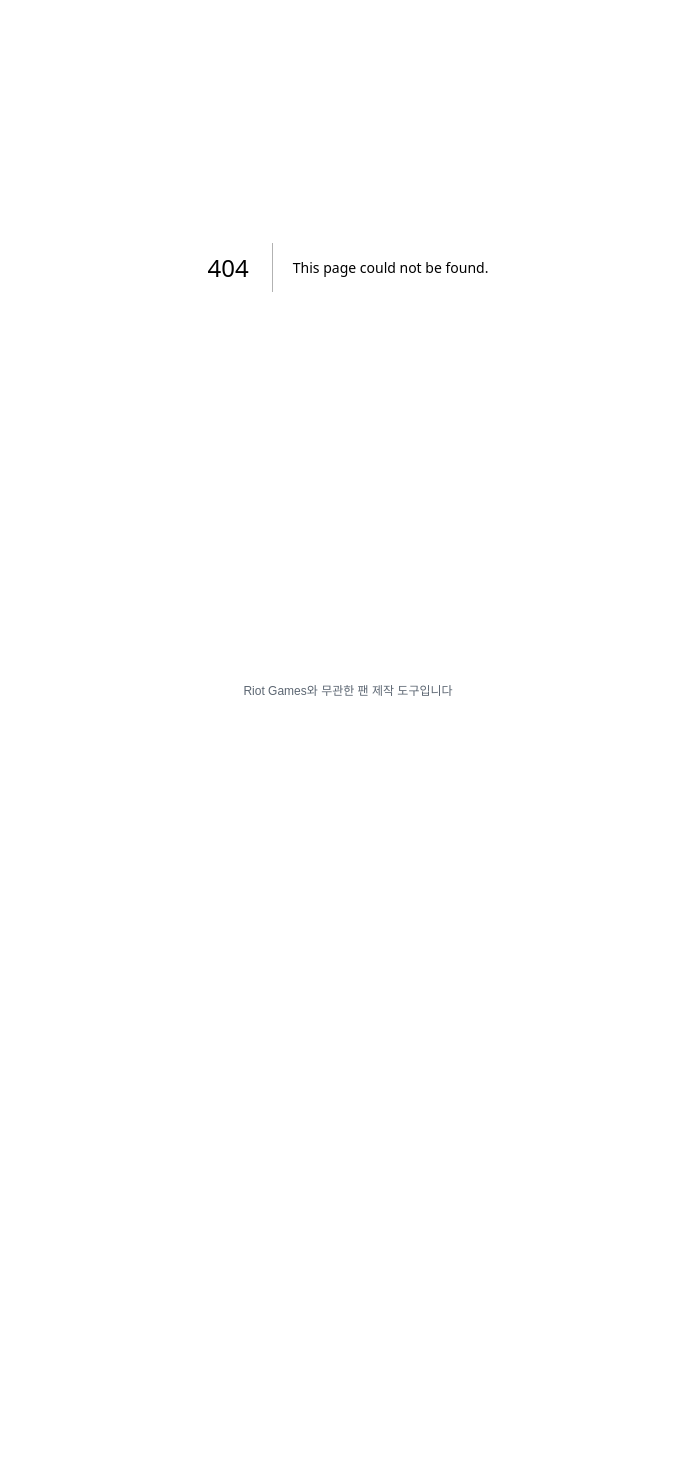
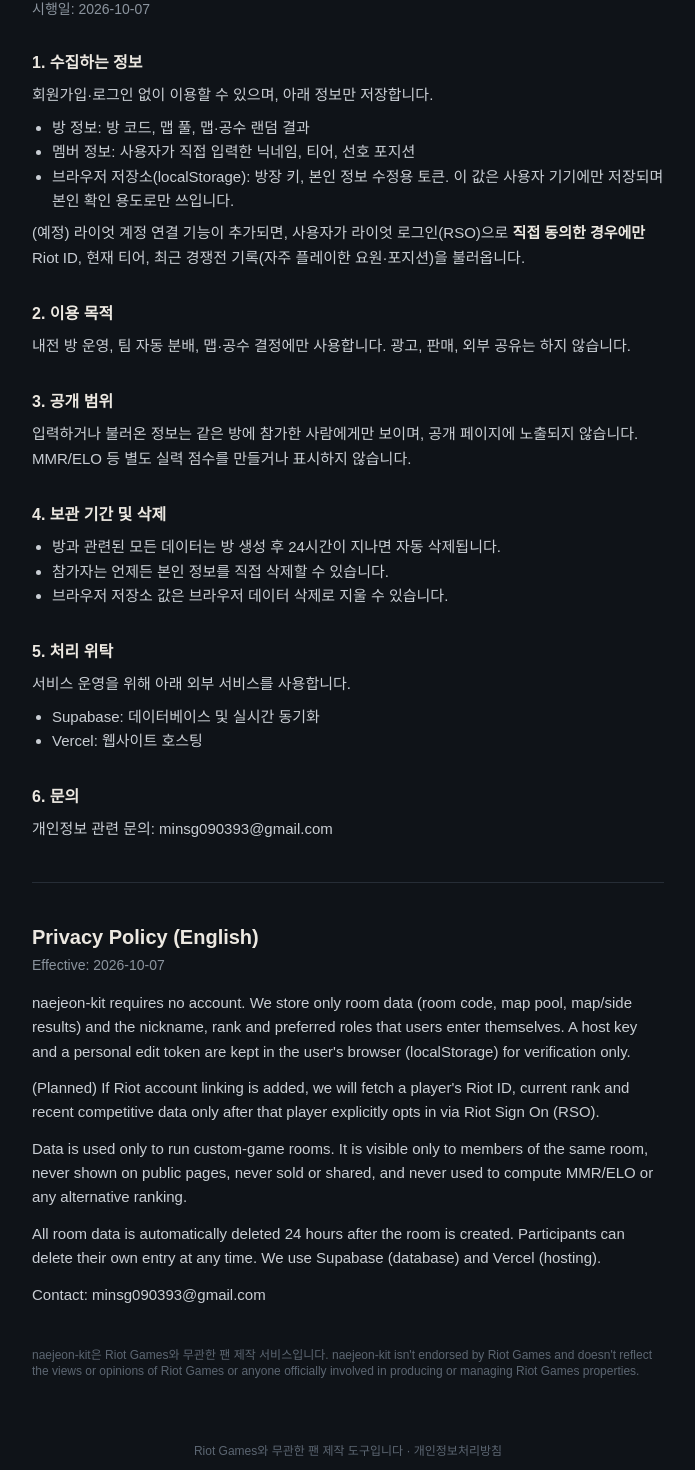
Before and after one commit to kzlsk/naejeon-kit, a Next.js app: page /privacy in a window 1280 px wide. Before the commit this address had no page. Shown: the part 133-1603 px from the top of the page, without its empty margins (292-987 px from the left). Before the commit the page ends 848 px from the top, so only its background shows below. Built offline with nearby package versions, Linux system fonts and the light colour scheme; a web font is replaced by a local one.

Commit message:
feat : 개인정보처리방침 페이지·Riot 인증 파일 추가, 푸터에 링크

```diff
--- a/src/app/layout.tsx
+++ b/src/app/layout.tsx
@@ -1,5 +1,6 @@
 import type { Metadata, Viewport } from "next";
 import { IBM_Plex_Mono, IBM_Plex_Sans_KR } from "next/font/google";
+import Link from "next/link";
 import "./globals.css";
 import { Providers } from "./providers";
 
@@ -38,6 +39,10 @@ export default function RootLayout({ children }: LayoutProps<"/">) {
         <Providers>{children}</Providers>
         <footer className="text-faint px-5 py-4 text-center text-xs">
           Riot Games와 무관한 팬 제작 도구입니다
+          <span aria-hidden> · </span>
+          <Link href="/privacy" className="underline-offset-2 hover:underline">
+            개인정보처리방침
+          </Link>
         </footer>
       </body>
     </html>
--- /dev/null
+++ b/src/app/privacy/page.tsx
@@ -0,0 +1,114 @@
+import type { Metadata } from 'next';
+import Link from 'next/link';
+
+export const metadata: Metadata = {
+  title: '개인정보처리방침 · naejeon-kit',
+  description: 'naejeon-kit 개인정보처리방침 / Privacy Policy',
+};
+
+const CONTACT_EMAIL = 'minsg090393@gmail.com';
+const EFFECTIVE_DATE = '2026-10-07';
+
+export default function PrivacyPage() {
+  return (
+    <main className="mx-auto max-w-2xl px-5 py-12 text-[15px] leading-relaxed text-[#C9CED4]">
+      <Link href="/" className="text-sm text-[#8B949E] hover:text-[#ECE8E1]">
+        ← 홈으로
+      </Link>
+
+      <h1 className="mt-6 text-2xl font-bold text-[#ECE8E1]">개인정보처리방침</h1>
+      <p className="mt-1 text-sm text-[#8B949E]">시행일: {EFFECTIVE_DATE}</p>
+
+      <Section title="1. 수집하는 정보">
+        <p>회원가입·로그인 없이 이용할 수 있으며, 아래 정보만 저장합니다.</p>
+        <ul className="list-disc pl-5">
+          <li>방 정보: 방 코드, 맵 풀, 맵·공수 랜덤 결과</li>
+          <li>멤버 정보: 사용자가 직접 입력한 닉네임, 티어, 선호 포지션</li>
+          <li>
+            브라우저 저장소(localStorage): 방장 키, 본인 정보 수정용 토큰. 이 값은 사용자 기기에만
+            저장되며 본인 확인 용도로만 쓰입니다.
+          </li>
+        </ul>
+        <p>
+          (예정) 라이엇 계정 연결 기능이 추가되면, 사용자가 라이엇 로그인(RSO)으로{' '}
+          <strong className="text-[#ECE8E1]">직접 동의한 경우에만</strong> Riot ID, 현재 티어, 최근
+          경쟁전 기록(자주 플레이한 요원·포지션)을 불러옵니다.
+        </p>
+      </Section>
+
+      <Section title="2. 이용 목적">
+        <p>내전 방 운영, 팀 자동 분배, 맵·공수 결정에만 사용합니다. 광고, 판매, 외부 공유는 하지 않습니다.</p>
+      </Section>
+
+      <Section title="3. 공개 범위">
+        <p>
+          입력하거나 불러온 정보는 같은 방에 참가한 사람에게만 보이며, 공개 페이지에 노출되지
+          않습니다. MMR/ELO 등 별도 실력 점수를 만들거나 표시하지 않습니다.
+        </p>
+      </Section>
+
+      <Section title="4. 보관 기간 및 삭제">
+        <ul className="list-disc pl-5">
+          <li>방과 관련된 모든 데이터는 방 생성 후 24시간이 지나면 자동 삭제됩니다.</li>
+          <li>참가자는 언제든 본인 정보를 직접 삭제할 수 있습니다.</li>
+          <li>브라우저 저장소 값은 브라우저 데이터 삭제로 지울 수 있습니다.</li>
+        </ul>
+      </Section>
+
+      <Section title="5. 처리 위탁">
+        <p>서비스 운영을 위해 아래 외부 서비스를 사용합니다.</p>
+        <ul className="list-disc pl-5">
+          <li>Supabase: 데이터베이스 및 실시간 동기화</li>
+          <li>Vercel: 웹사이트 호스팅</li>
+        </ul>
+      </Section>
+
+      <Section title="6. 문의">
+        <p>개인정보 관련 문의: {CONTACT_EMAIL}</p>
+      </Section>
+
+      <hr className="my-10 border-[#262D36]" />
+
+      <h2 className="text-xl font-bold text-[#ECE8E1]">Privacy Policy (English)</h2>
+      <p className="mt-1 text-sm text-[#8B949E]">Effective: {EFFECTIVE_DATE}</p>
+      <div className="mt-4 space-y-3">
+        <p>
+          naejeon-kit requires no account. We store only room data (room code, map pool, map/side
+          results) and the nickname, rank and preferred roles that users enter themselves. A host key
+          and a personal edit token are kept in the user&apos;s browser (localStorage) for
+          verification only.
+        </p>
+        <p>
+          (Planned) If Riot account linking is added, we will fetch a player&apos;s Riot ID, current
+          rank and recent competitive data only after that player explicitly opts in via Riot Sign
+          On (RSO).
+        </p>
+        <p>
+          Data is used only to run custom-game rooms. It is visible only to members of the same room,
+          never shown on public pages, never sold or shared, and never used to compute MMR/ELO or any
+          alternative ranking.
+        </p>
+        <p>
+          All room data is automatically deleted 24 hours after the room is created. Participants can
+          delete their own entry at any time. We use Supabase (database) and Vercel (hosting).
+        </p>
+        <p>Contact: {CONTACT_EMAIL}</p>
+      </div>
+
+      <p className="mt-10 text-xs text-[#5C6672]">
+        naejeon-kit은 Riot Games와 무관한 팬 제작 서비스입니다. naejeon-kit isn&apos;t endorsed by
+        Riot Games and doesn&apos;t reflect the views or opinions of Riot Games or anyone officially
+        involved in producing or managing Riot Games properties.
+      </p>
+    </main>
+  );
+}
+
+function Section({ title, children }: { title: string; children: React.ReactNode }) {
+  return (
+    <section className="mt-8 space-y-2">
+      <h2 className="text-base font-semibold text-[#ECE8E1]">{title}</h2>
+      {children}
+    </section>
+  );
+}
```
Also changed, not shown: public/riot.txt (added).
